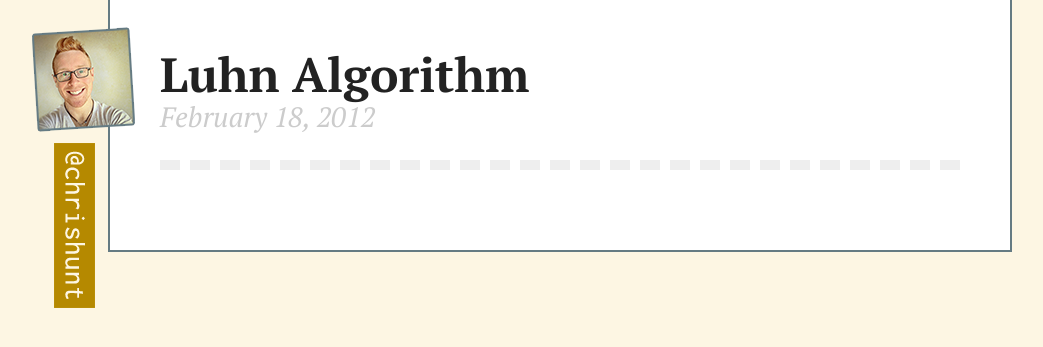
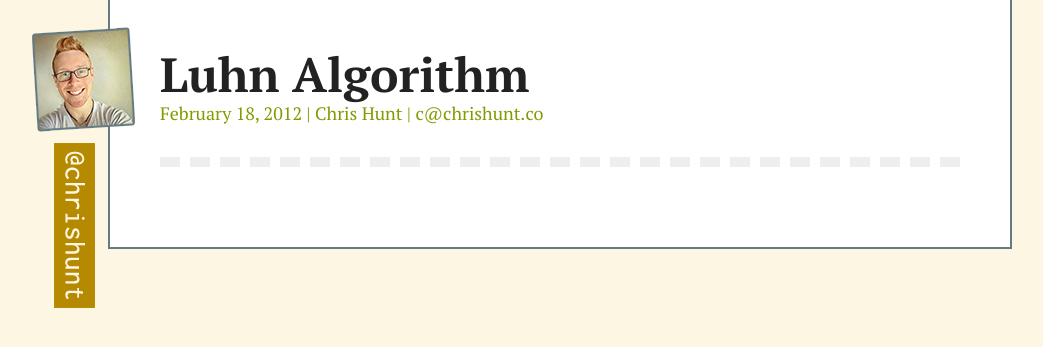
Before and after one commit to chrishunt/b, a Jekyll site: the page built from archive.html, in a window 1280 px wide. Shown: the top 347 px of the page, without its empty margins (80-1123 px from the left). Built offline with Jekyll 4.4.1, drawn with Linux system fonts in a browser that asks for light colours.

Commit message:
Change date heading

```diff
--- a/_layouts/post.html
+++ b/_layouts/post.html
@@ -3,7 +3,11 @@
   <div class='post'>
     <h1>{{ page.title }}</h1>
 
-    <p class='date'> {{ page.date | date: "%B %d, %Y" }} </p>
+    <p class='date'>
+      {{ page.date | date: "%B %d, %Y" }} |
+      Chris Hunt |
+      <a href='mailto:c@chrishunt.co'>c@chrishunt.co</a>
+    </p>
 
     {{ content }}
   </div>
--- a/archive.html
+++ b/archive.html
@@ -8,7 +8,12 @@ title: Archive
 
     <div class='post'>
       <h1> <a href='{{ post.url }}'>{{ post.title }}</a> </h1>
-      <p class='date slim'> {{ post.date | date: "%B %d, %Y" }} </p>
+
+      <p class='date slim'>
+        {{ post.date | date: "%B %d, %Y" }} |
+        Chris Hunt |
+        <a href='mailto:c@chrishunt.co'>c@chrishunt.co</a>
+      </p>
     </div>
 
   {% endfor %}
--- a/index.html
+++ b/index.html
@@ -9,7 +9,11 @@ title: Thoughts
     <div class='post'>
       <h1><a href='{{ post.url }}'>{{ post.title }}</a></h1>
 
-      <p class='date'> {{ post.date | date: "%B %d, %Y" }} </p>
+      <p class='date'>
+        {{ post.date | date: "%B %d, %Y" }} |
+        Chris Hunt |
+        <a href='mailto:c@chrishunt.co'>c@chrishunt.co</a>
+      </p>
 
       {{ post.content }}
     </div>
--- a/stylesheets/main.css
+++ b/stylesheets/main.css
@@ -32,7 +32,7 @@ h1 a, h2 a, h3 a {
 }
 /* line 26, ../_sass/main.scss */
 h1 a:hover, h2 a:hover, h3 a:hover {
-  color: #dc322f;
+  color: #555;
 }
 
 /* line 30, ../_sass/main.scss */
@@ -112,14 +112,21 @@ a:hover {
 
 /* line 92, ../_sass/main.scss */
 .date {
-  color: #ccc;
-  font-size: 28px;
-  font-style: italic;
-  margin-top: 5px;
+  color: #859900;
+  font-size: 18px;
+  margin-top: 2px;
   margin-bottom: 48px;
 }
+/* line 97, ../_sass/main.scss */
+.date a {
+  color: #859900;
+}
+/* line 99, ../_sass/main.scss */
+.date a:hover {
+  color: #8d9943;
+}
 
-/* line 100, ../_sass/main.scss */
+/* line 103, ../_sass/main.scss */
 .slim {
   margin-bottom: 0;
 }
```
Also changed, not shown: _sass/main.scss (+8 -5 lines).
